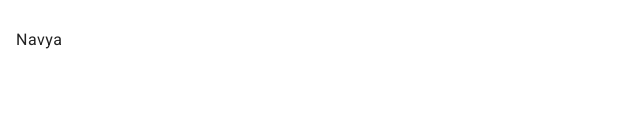
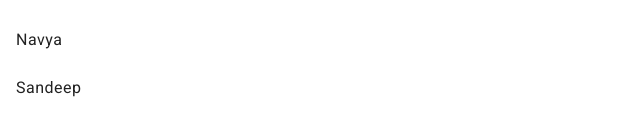
Before and after one commit to ybalemula/gp-angular-practice, an Angular app: page / in a window 1280 px wide. Shown: the part 240-372 px from the top of the page, without its empty margins (0-640 px from the left). Built offline with nearby package versions, Linux system fonts and the light colour scheme.

Commit message:
added routerlink

```diff
--- a/src/app/app-routing.module.ts
+++ b/src/app/app-routing.module.ts
@@ -2,6 +2,7 @@ import { NgModule } from '@angular/core';
 import { RouterModule, Routes } from '@angular/router';
 import { DashboardComponent } from './dashboard/dashboard.component';
 import { YadagiriTestComponent } from './b-yadagiri/yadagiri-test/yadagiri-test.component';
+import { SandeepTestComponent } from './g-sandeep/sandeep-test/sandeep-test.component';
 const routes: Routes = [
   {
     path: '',
@@ -18,7 +19,7 @@ const routes: Routes = [
     path: 'mohammad',
     loadChildren: () => import('./mohammad-module/mohammad-module.module').then(m => m.MohammadModuleModule)
   },
-
+  { path: 'SandeepTestComponent', component: SandeepTestComponent }
 ];
 
 @NgModule({
--- a/src/app/dashboard/dashboard.component.html
+++ b/src/app/dashboard/dashboard.component.html
@@ -4,4 +4,5 @@
   <mat-list-item role="listitem" routerLink="/mahesh/dashboard">Mahesh</mat-list-item>
   <mat-list-item role="listitem" routerLink="/mohammad/component">Mohammad</mat-list-item>
   <mat-list-item role="listitem" routerLink="/navyalogin">Navya</mat-list-item>
+  <mat-list-item role="listitem" routerLink="/Sandeep">Sandeep</mat-list-item>
 </mat-list>
```
